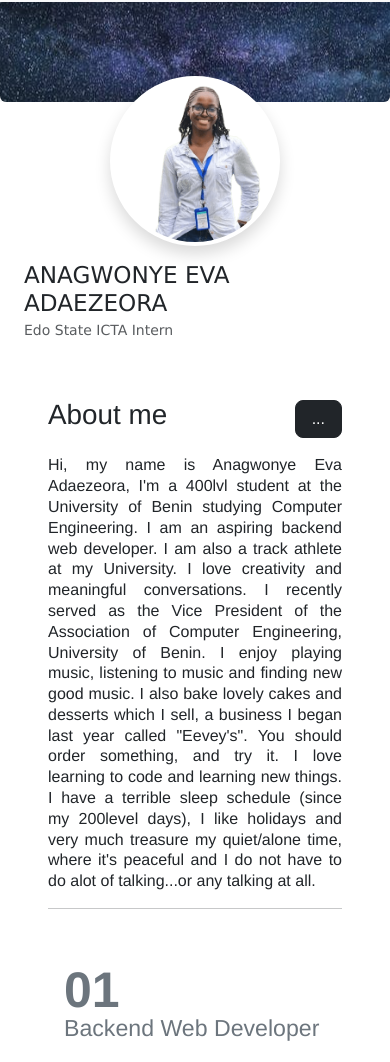
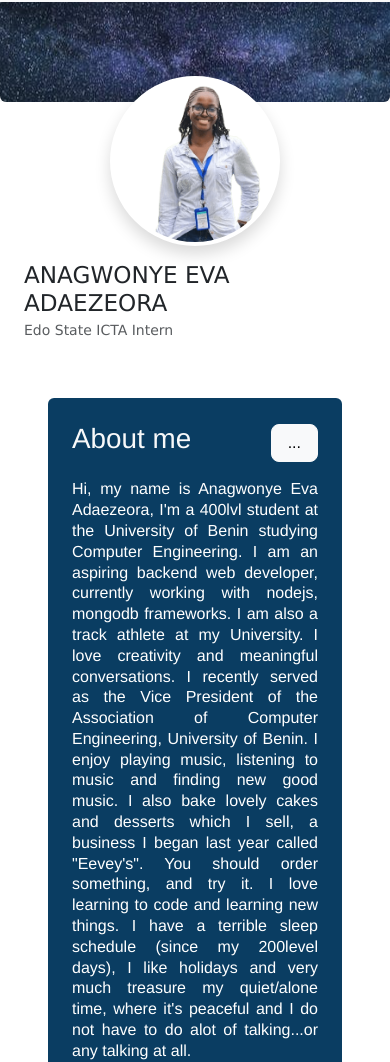
Before and after one commit to D-Eva-Code/bootstrap_portfolio, a plain HTML site: page index.html in a window 390 px wide. Shown: the part 62-1124 px from the top of the page. Drawn offline with nearby package versions, Linux system fonts and the light colour scheme.

Commit message:
added background color responsiveness

```diff
--- a/index.html
+++ b/index.html
@@ -11,7 +11,9 @@
     color: #fff;
     transition: background-color 0.3s ease;
 }
-
+    .bg-darkblue{
+      background-color: #0a3d62;
+    }
   </style>
 </head>
 <body class="bg-light m-0">
@@ -71,18 +73,35 @@
   <div class="container bg-white p-4">
  <!-- About Me -->
     <section class="mt-4" style="font-family: Helvetica; line-height:1.3; font-size:16px; text-align:justify;">
+      <section class="mt-4 bg-white text-dark d-none d-md-block p-4 rounded">
+
       <div class="d-flex justify-content-between align-items-center">
         <h1 class="text-dark">About me</h1>
         <button class="btn btn-dark rounded-3 px-3" onclick="clickMe()">...</button>
       </div>
       <p class="mt-3">
-        Hi, my name is Anagwonye Eva Adaezeora, I'm a 400lvl student at the University of Benin studying Computer Engineering. I am an aspiring backend web developer. I am also a track athlete at my University.
+        Hi, my name is Anagwonye Eva Adaezeora, I'm a 400lvl student at the University of Benin studying Computer Engineering. I am an aspiring backend web developer, currently working with nodejs, mongodb frameworks.. I am also a track athlete at my University.
         I love creativity and meaningful conversations. I recently served as the Vice President of the Association of Computer Engineering, University of Benin. I enjoy playing music, listening to music and finding new good music.
         I also bake lovely cakes and desserts which I sell, a business I began last year called "Eevey's". You should order something, and try it. I love learning to code and learning new things.
         I have a terrible sleep schedule (since my 200level days), I like holidays and very much treasure my quiet/alone time, where it's peaceful and I do not have to do alot of talking...or any talking at all.
       </p>
       <hr>
+      </section>
 
+      <section class="mt-4 bg-darkblue text-white d-block d-md-none p-4 rounded">
+
+      <div class="d-flex justify-content-between align-items-center">
+        <h1 class="text-light">About me</h1>
+        <button class="btn btn-light rounded-3 px-3" onclick="clickMe()">...</button>
+      </div>
+      <p class="mt-3">
+        Hi, my name is Anagwonye Eva Adaezeora, I'm a 400lvl student at the University of Benin studying Computer Engineering. I am an aspiring backend web developer, currently working with nodejs, mongodb frameworks. I am also a track athlete at my University.
+        I love creativity and meaningful conversations. I recently served as the Vice President of the Association of Computer Engineering, University of Benin. I enjoy playing music, listening to music and finding new good music.
+        I also bake lovely cakes and desserts which I sell, a business I began last year called "Eevey's". You should order something, and try it. I love learning to code and learning new things.
+        I have a terrible sleep schedule (since my 200level days), I like holidays and very much treasure my quiet/alone time, where it's peaceful and I do not have to do alot of talking...or any talking at all.
+      </p>
+      <hr>
+      </section>
 
   <!-- Jobs -->
 <div class="row g-4 mt-3">
@@ -171,7 +190,7 @@
   </div>
 
   <!-- Footer -->
-  <footer class="bg-black text-white py-4 mt-4">
+  <footer class="bg-black text-white py-4 mt-4 flex-wrap">
     <div class="container d-flex justify-content-around align-items-center">
       <div>
         <a href="https://www.instagram.com/_adayzay?igsh=MWEwNmxmdXN6bjlsNw==" class="text-white text-decoration-none px-3">Instagram</a>
@@ -187,7 +206,7 @@
   <script src="https://cdn.jsdelivr.net/npm/bootstrap@5.3.2/dist/js/bootstrap.bundle.min.js"></script>
 <script>
     function clickMe() {
-        alert("Hello, welcome to my profile. I am Anagwonye Eva Adaezeora, a 400lvl Computer Engineering student at the University of Benin. I am an aspiring backend web developer and a passionate baker. Feel free to explore my profile to learn more about me and my interests. Thank you for visiting!");
+        alert("Hello, welcome to my profile. I am Anagwonye Eva Adaezeora, a 400lvl Computer Engineering student at the University of Benin. I am an aspiring backend web developer and a skillful baker. Feel free to explore my profile to learn more about me and my interests. Thank you for visiting!");
     }
 </script>
 </body>
```
